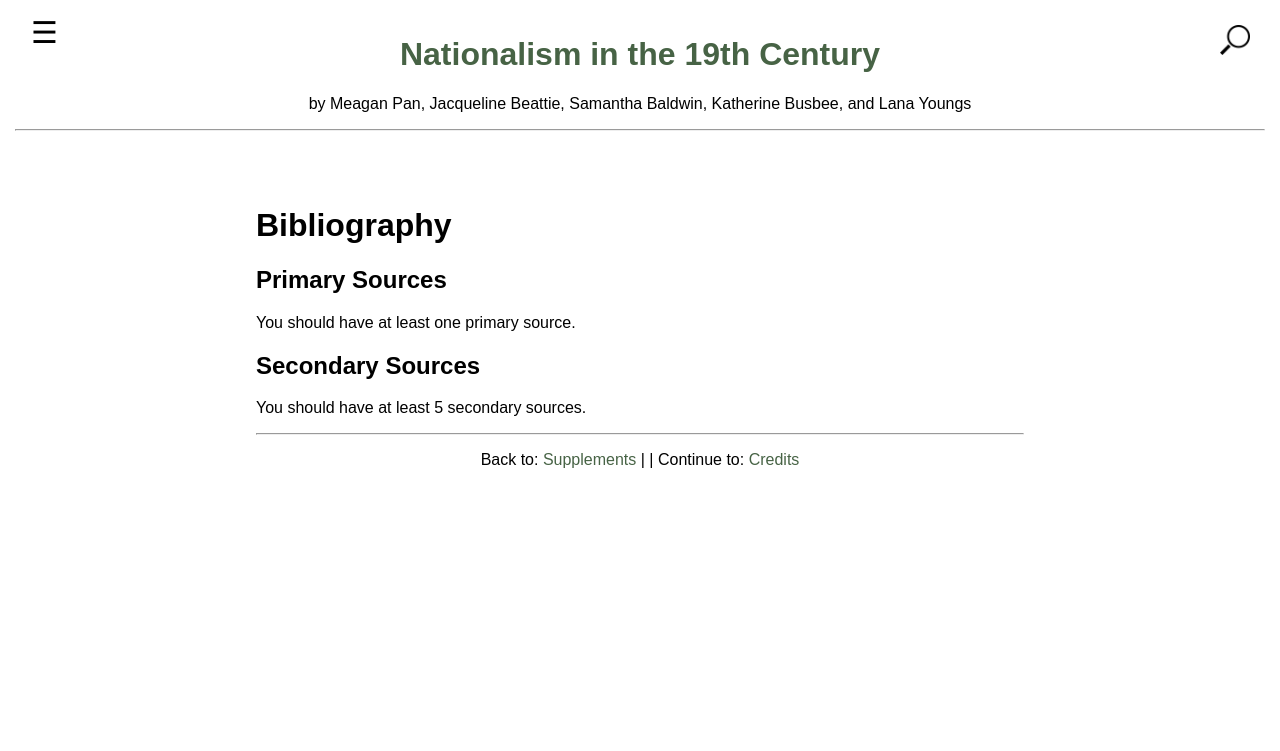
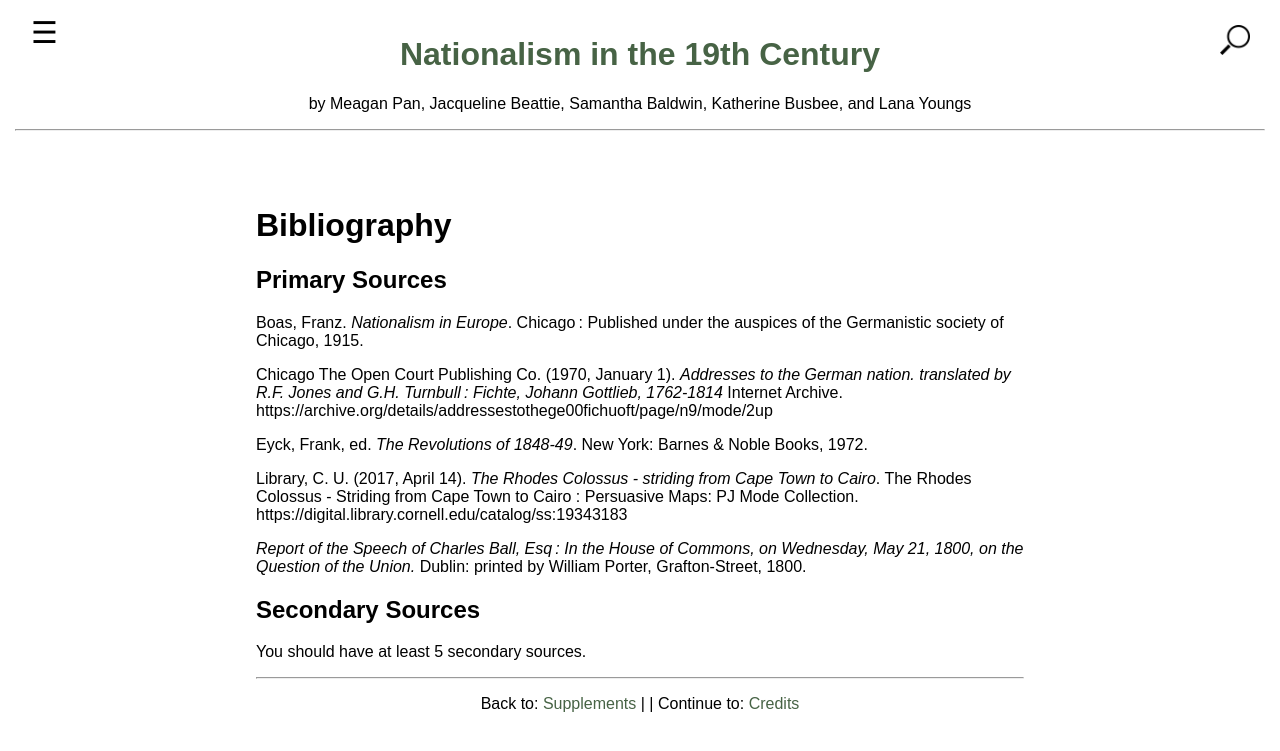
Before and after one commit to meagan10/PAN-MEAGAN-HIST-3205, a Jekyll site: the page built from 005_bibliography.md, in a window 1280 px wide. Shown: the top 751 px of the page. Built offline with Jekyll 4.4.1, drawn with Linux system fonts in a browser that asks for light colours.

Commit message:
Update 005_bibliography.md

```diff
--- a/005_bibliography.md
+++ b/005_bibliography.md
@@ -8,7 +8,16 @@ number: 5
 
 ## Primary Sources
 
-You should have at least one primary source.
+Boas, Franz. *Nationalism in Europe*. Chicago : Published under the auspices of the Germanistic society of Chicago, 1915.
+
+Chicago The Open Court Publishing Co. (1970, January 1). *Addresses to the German nation. translated by R.F. Jones and G.H. Turnbull : Fichte, Johann Gottlieb, 1762-1814* Internet Archive. https://archive.org/details/addressestothege00fichuoft/page/n9/mode/2up
+
+Eyck, Frank, ed. *The Revolutions of 1848-49*. New York: Barnes & Noble Books, 1972.
+
+Library, C. U. (2017, April 14). *The Rhodes Colossus - striding from Cape Town to Cairo*. The Rhodes Colossus - Striding from Cape Town to Cairo : Persuasive Maps: PJ Mode Collection. https://digital.library.cornell.edu/catalog/ss:19343183
+
+*Report of the Speech of Charles Ball, Esq : In the House of Commons, on Wednesday, May 21, 1800, on the Question of the Union.* Dublin: printed by William Porter, Grafton-Street, 1800.
+
 
 ## Secondary Sources
 
```
